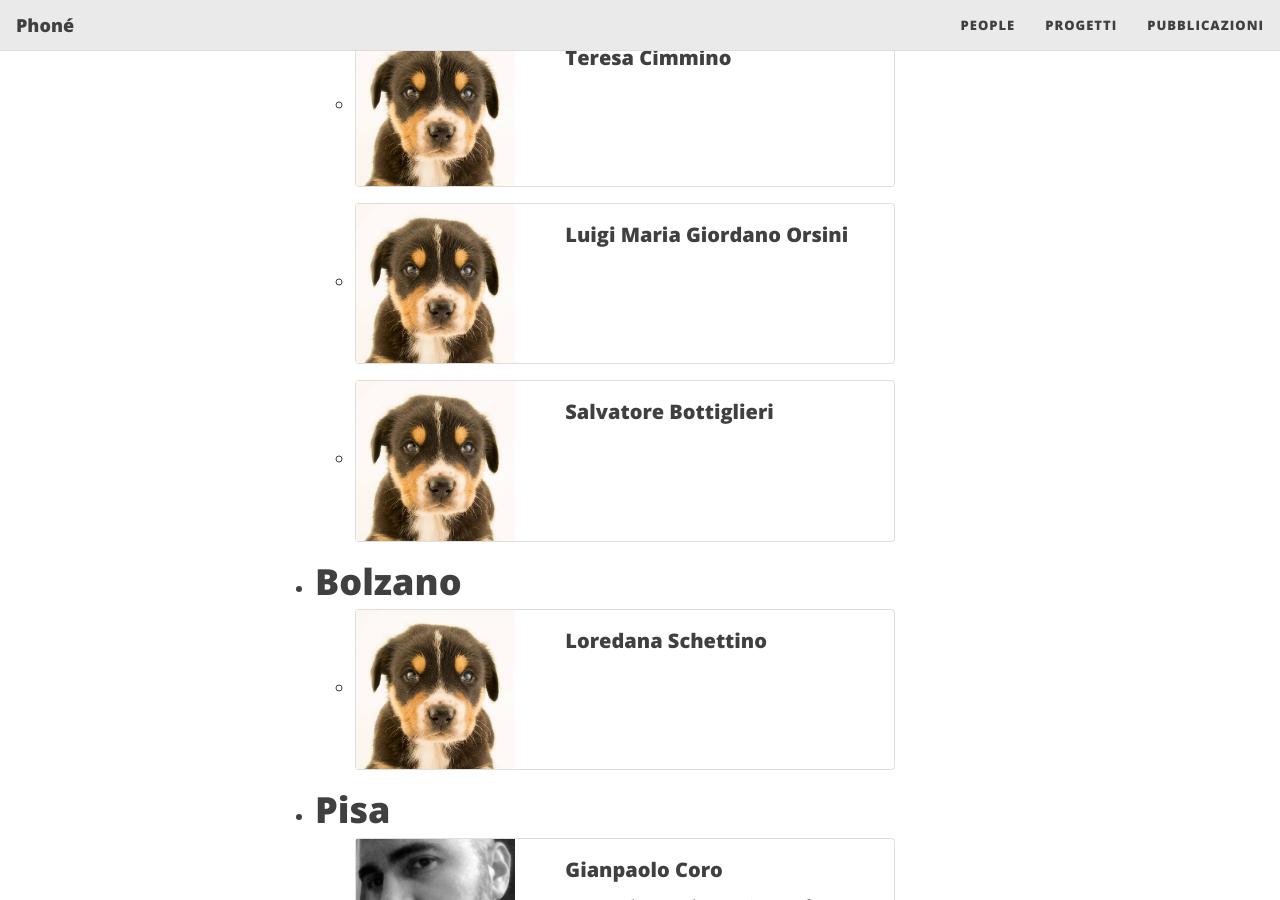
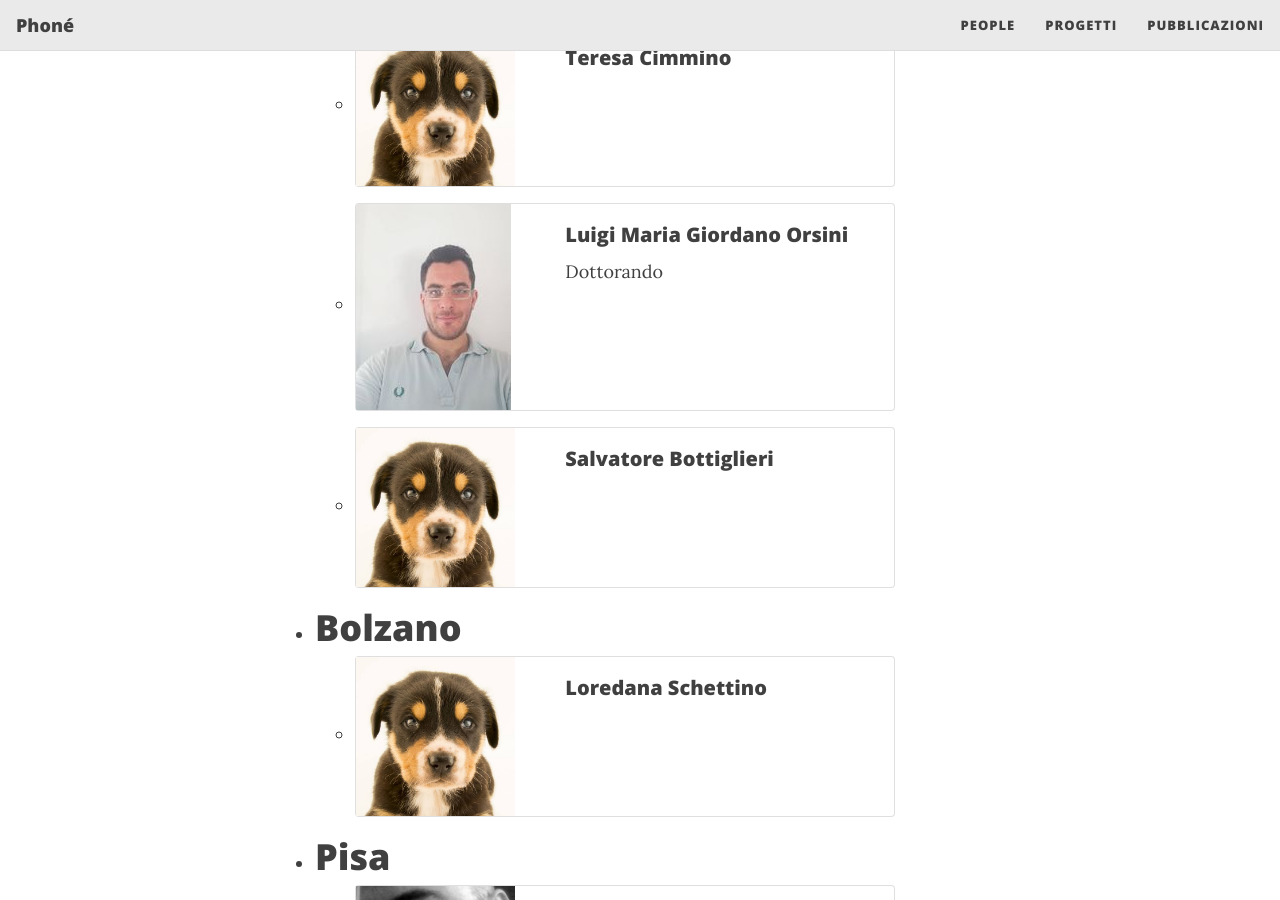
Before and after one commit to phoneGroup/phoneGroup.github.io, a Jekyll site: the page built from people.md, in a window 1280 px wide and 900 px high, scrolled down 704 px. Built offline with Jekyll 4.4.1, drawn with Linux system fonts in a browser that asks for light colours; nearby versions of some CDN libraries.

Commit message:
add luigi orsini to people page

```diff
--- a/people.md
+++ b/people.md
@@ -76,12 +76,12 @@ layout: page
   - <div class="card mb-3" style="max-width: 540px;">
     <div class="row g-0">
       <div class="col-md-4">
-        <img src="/assets/img/cane.jpeg" class="img-fluid rounded-start" alt="...">
+        <img src="/assets/img/luigi.jpeg" class="img-fluid rounded-start" alt="...">
       </div>
       <div class="col-md-8">
         <div class="card-body">
           <h5 class="card-title">Luigi Maria Giordano Orsini</h5>
-
+          Dottorando
         </div>
       </div>
       <a href="#" class="stretched-link"></a>
```
Also changed, not shown: assets/img/luigi.jpeg (added).
